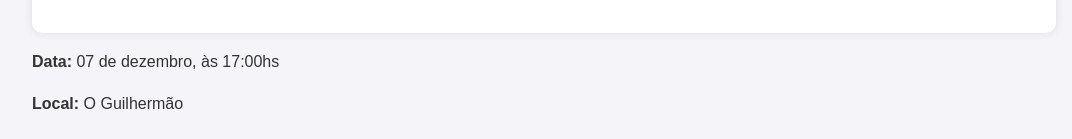
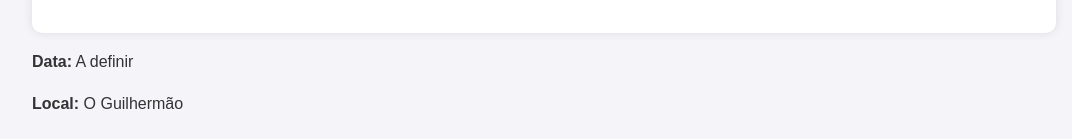
Before and after one commit to WillianoCosta/racha-premiado, a plain HTML site: page index.html in a window 1280 px wide. Shown: the part 582-721 px from the top of the page, without its empty margins (96-1168 px from the left). Drawn offline with Linux system fonts and the light colour scheme.

Commit message:
Atualizar o index.html

```diff
--- a/index.html
+++ b/index.html
@@ -88,7 +88,7 @@
             </ul>
         </div>
 
-        <p><strong>Data:</strong> 07 de dezembro, às 17:00hs</p>
+        <p><strong>Data:</strong> A definir</p>
         <p><strong>Local:</strong> O Guilhermão</p>
 
         <a href="https://chat.whatsapp.com/Iv4fPRqV9c0FmXIzrZFX4X" class="cta-button" target="_blank">Clique aqui para entrar no grupo do WhatsApp</a>
```
